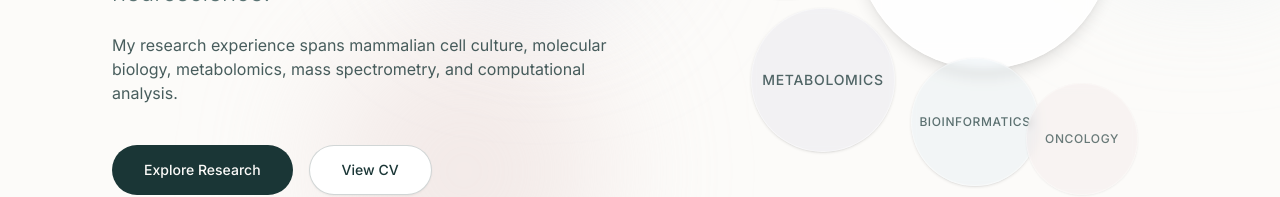
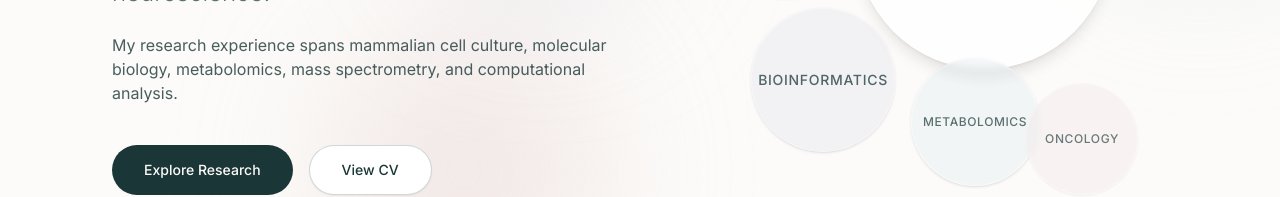
Before and after one commit to Jaimina-Gharia/Jaimina-Gharia.github.io, a React (Vite) app: page / in a window 1280 px wide. Shown: the part 477-674 px from the top of the page. Built offline with nearby package versions, Linux system fonts and the light colour scheme; a web font is replaced by a local one.

Commit message:
Updates-03

```diff
--- a/src/components/Hero.jsx
+++ b/src/components/Hero.jsx
@@ -138,7 +138,7 @@ const Hero = () => {
               animate-float animation-delay-2000">
               <span className="font-sans font-medium text-xs md:text-sm
                 text-scientific-teal/75 tracking-wider uppercase">
-                Metabolomics
+                Bioinformatics
               </span>
             </div>
 
@@ -151,7 +151,7 @@ const Hero = () => {
               animate-float animation-delay-4000">
               <span className="font-sans font-medium text-[10px] md:text-xs
                 text-scientific-teal/70 tracking-wider uppercase">
-                Bioinformatics
+                Metabolomics
               </span>
             </div>
 
```
